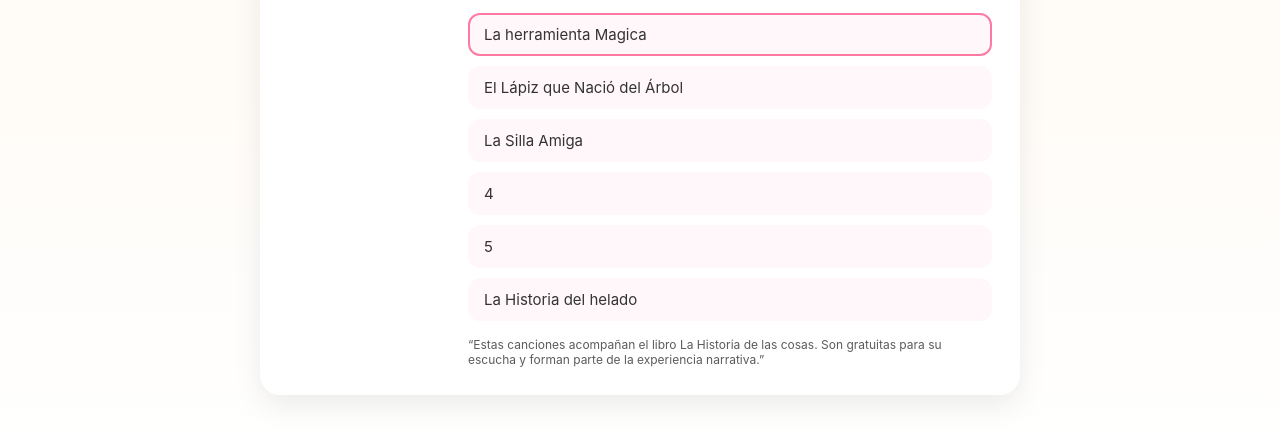
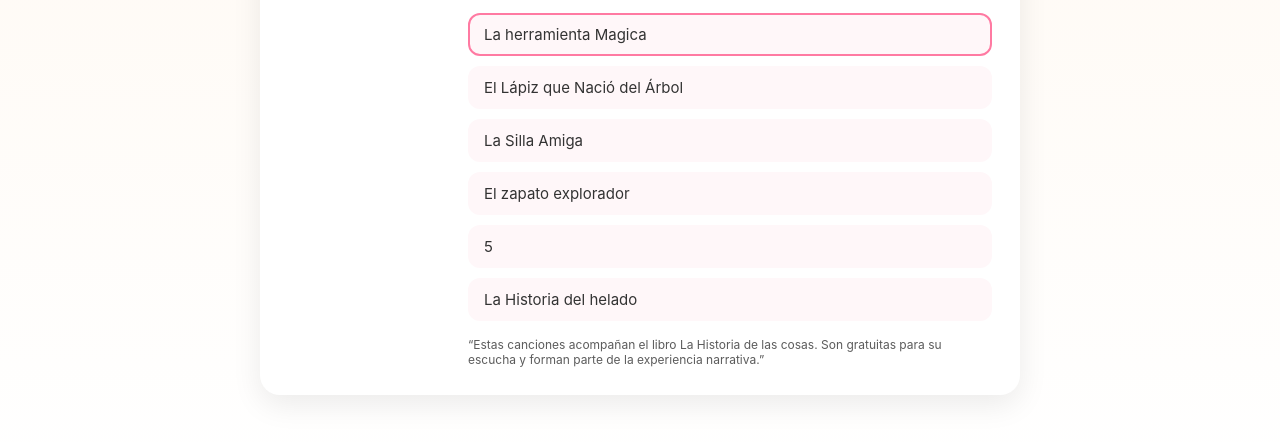
Before and after one commit to Yeissan/Reproductor-Infantil, a plain HTML site: page index.html in a window 1280 px wide. Shown: the part 326-768 px from the top of the page. Drawn offline with Linux system fonts and the light colour scheme.

Commit message:
Update playlist item name in index.html

```diff
--- a/index.html
+++ b/index.html
@@ -55,7 +55,7 @@
         { name: "La herramienta Magica", url: "https://raw.githubusercontent.com/Yeissan/Musica-Infantil/refs/heads/main/La herramienta Magica.mp3" },
         { name: "El Lápiz que Nació del Árbol", url: "https://raw.githubusercontent.com/Yeissan/Musica-Infantil/refs/heads/main/El Lápiz que Nació del Árbol.mp3" },
         { name: "La Silla Amiga", url: "https://raw.githubusercontent.com/Yeissan/Musica-Infantil/refs/heads/main/La Silla Amiga.mp3" },
-        { name: "4", url: "https://raw.githubusercontent.com/Yeissan/Musica-Infantil/refs/heads/main/4.mp3" },
+        { name: "El zapato explorador", url: "https://raw.githubusercontent.com/Yeissan/Musica-Infantil/refs/heads/main/El zapato explorador.mp3" },
         { name: "5", url: "https://raw.githubusercontent.com/Yeissan/Musica-Infantil/refs/heads/main/5.mp3" },
         { name: "La Historia del helado", url: "https://raw.githubusercontent.com/Yeissan/Musica-Infantil/refs/heads/main/La Historia del helado.mp3" }
       ];
```
